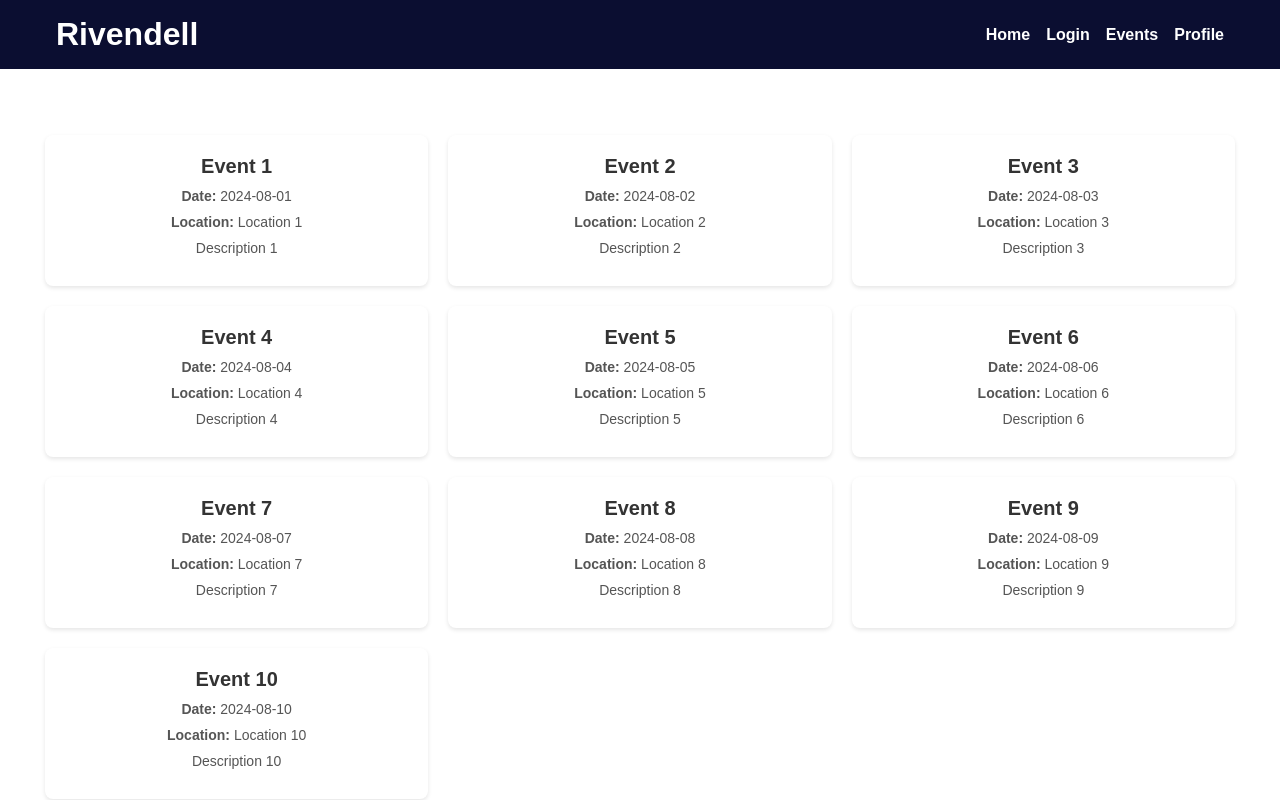
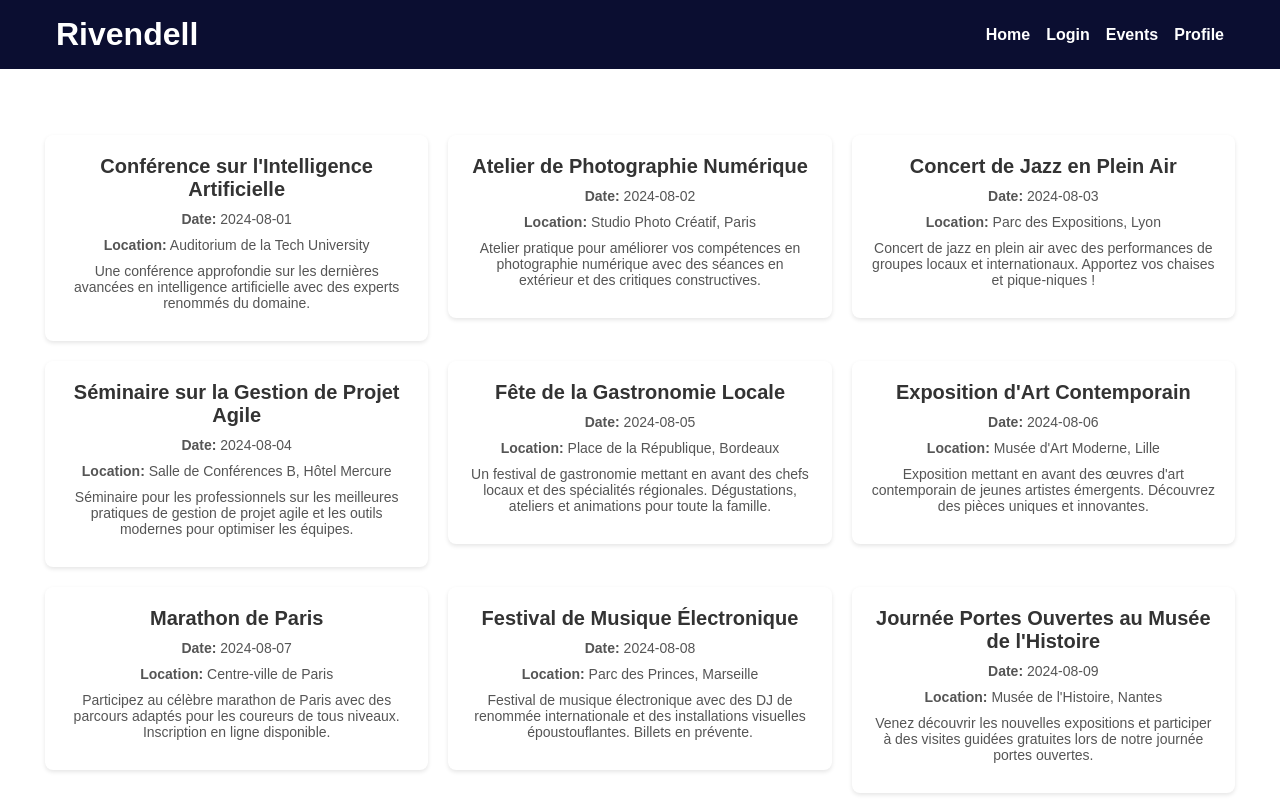
Before and after one commit to Pierregirard44/Rivendell, an Angular app in the folder frontRivendell/: page /events in a window 1280 px wide. Shown: the top 800 px of the page. Built offline with nearby package versions, Linux system fonts and the light colour scheme.

Commit message:
last minutes data

```diff
--- a/frontRivendell/src/app/pages/events/events.component.ts
+++ b/frontRivendell/src/app/pages/events/events.component.ts
@@ -7,16 +7,66 @@ import { Component, OnInit } from '@angular/core';
 })
 export class EventsComponent implements OnInit {
   events = [
-    { title: 'Event 1', date: '2024-08-01', location: 'Location 1', description: 'Description 1' },
-    { title: 'Event 2', date: '2024-08-02', location: 'Location 2', description: 'Description 2' },
-    { title: 'Event 3', date: '2024-08-03', location: 'Location 3', description: 'Description 3' },
-    { title: 'Event 4', date: '2024-08-04', location: 'Location 4', description: 'Description 4' },
-    { title: 'Event 5', date: '2024-08-05', location: 'Location 5', description: 'Description 5' },
-    { title: 'Event 6', date: '2024-08-06', location: 'Location 6', description: 'Description 6' },
-    { title: 'Event 7', date: '2024-08-07', location: 'Location 7', description: 'Description 7' },
-    { title: 'Event 8', date: '2024-08-08', location: 'Location 8', description: 'Description 8' },
-    { title: 'Event 9', date: '2024-08-09', location: 'Location 9', description: 'Description 9' },
-    { title: 'Event 10', date: '2024-08-10', location: 'Location 10', description: 'Description 10' },
+    {
+      "title": "Conférence sur l'Intelligence Artificielle",
+      "date": "2024-08-01",
+      "location": "Auditorium de la Tech University",
+      "description": "Une conférence approfondie sur les dernières avancées en intelligence artificielle avec des experts renommés du domaine."
+    },
+    {
+      "title": "Atelier de Photographie Numérique",
+      "date": "2024-08-02",
+      "location": "Studio Photo Créatif, Paris",
+      "description": "Atelier pratique pour améliorer vos compétences en photographie numérique avec des séances en extérieur et des critiques constructives."
+    },
+    {
+      "title": "Concert de Jazz en Plein Air",
+      "date": "2024-08-03",
+      "location": "Parc des Expositions, Lyon",
+      "description": "Concert de jazz en plein air avec des performances de groupes locaux et internationaux. Apportez vos chaises et pique-niques !"
+    },
+    {
+      "title": "Séminaire sur la Gestion de Projet Agile",
+      "date": "2024-08-04",
+      "location": "Salle de Conférences B, Hôtel Mercure",
+      "description": "Séminaire pour les professionnels sur les meilleures pratiques de gestion de projet agile et les outils modernes pour optimiser les équipes."
+    },
+    {
+      "title": "Fête de la Gastronomie Locale",
+      "date": "2024-08-05",
+      "location": "Place de la République, Bordeaux",
+      "description": "Un festival de gastronomie mettant en avant des chefs locaux et des spécialités régionales. Dégustations, ateliers et animations pour toute la famille."
+    },
+    {
+      "title": "Exposition d'Art Contemporain",
+      "date": "2024-08-06",
+      "location": "Musée d'Art Moderne, Lille",
+      "description": "Exposition mettant en avant des œuvres d'art contemporain de jeunes artistes émergents. Découvrez des pièces uniques et innovantes."
+    },
+    {
+      "title": "Marathon de Paris",
+      "date": "2024-08-07",
+      "location": "Centre-ville de Paris",
+      "description": "Participez au célèbre marathon de Paris avec des parcours adaptés pour les coureurs de tous niveaux. Inscription en ligne disponible."
+    },
+    {
+      "title": "Festival de Musique Électronique",
+      "date": "2024-08-08",
+      "location": "Parc des Princes, Marseille",
+      "description": "Festival de musique électronique avec des DJ de renommée internationale et des installations visuelles époustouflantes. Billets en prévente."
+    },
+    {
+      "title": "Journée Portes Ouvertes au Musée de l'Histoire",
+      "date": "2024-08-09",
+      "location": "Musée de l'Histoire, Nantes",
+      "description": "Venez découvrir les nouvelles expositions et participer à des visites guidées gratuites lors de notre journée portes ouvertes."
+    },
+    {
+      "title": "Séance de Yoga en Matinée",
+      "date": "2024-08-10",
+      "location": "Jardin des Plantes, Toulouse",
+      "description": "Séance de yoga en plein air pour tous les niveaux. Apportez votre tapis et commencez la journée en pleine forme avec des instructions de professionnels."
+    },
   ];
 
   constructor() { }
```
